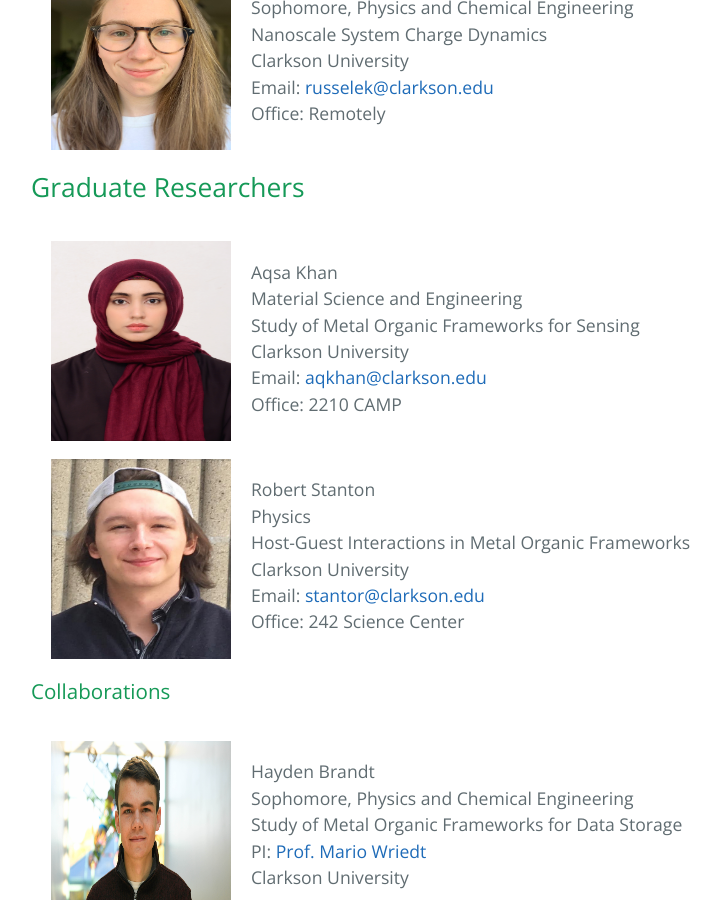
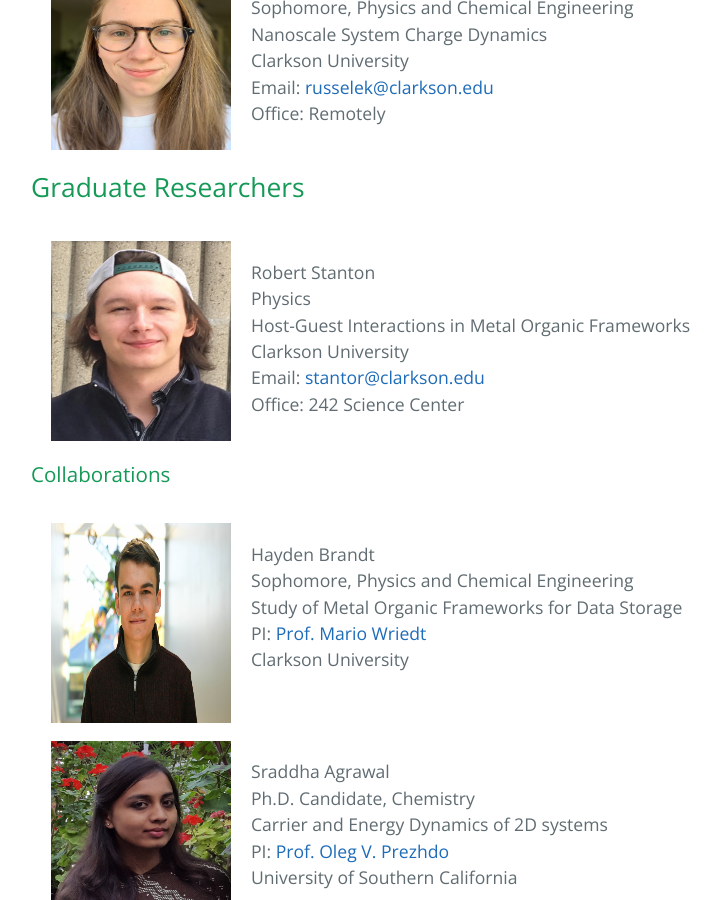
Before and after one commit to dharatrivedi/dharatrivedi.github.io, a Jekyll site: the page built from people.html, in a window 1280 px wide and 900 px high, scrolled down 1308 px. Shown: the whole window, without its empty margins (233-954 px from the left). Built offline with Jekyll 4.4.1, drawn with Linux system fonts in a browser that asks for light colours.

Commit message:
Update people.html

```diff
--- a/people.html
+++ b/people.html
@@ -61,17 +61,6 @@ title: {{ site.name }}
     <h2>Graduate Researchers</h2>
   </ul>
   <ul class="clearfix">
-    <img class="img1" src="/images/AK.jpg" alt="AqsaKhan" width="180" height="200"  hspace="20">
-    <p>
-      Aqsa Khan<br />
-      Material Science and Engineering<br />
-      Study of Metal Organic Frameworks for Sensing<br />
-      Clarkson University<br />
-      Email: <a href="mailto:aqkhan@clarkson.edu">aqkhan@clarkson.edu</a><br />
-      Office: 2210 CAMP<br />
-    </p>
-  </ul>
-  <ul class="clearfix">
     <img class="img1" src="/images/RS.png" alt="RobertStanton" width="180" height="200"  hspace="20">
     <p>
       Robert Stanton<br />
```
